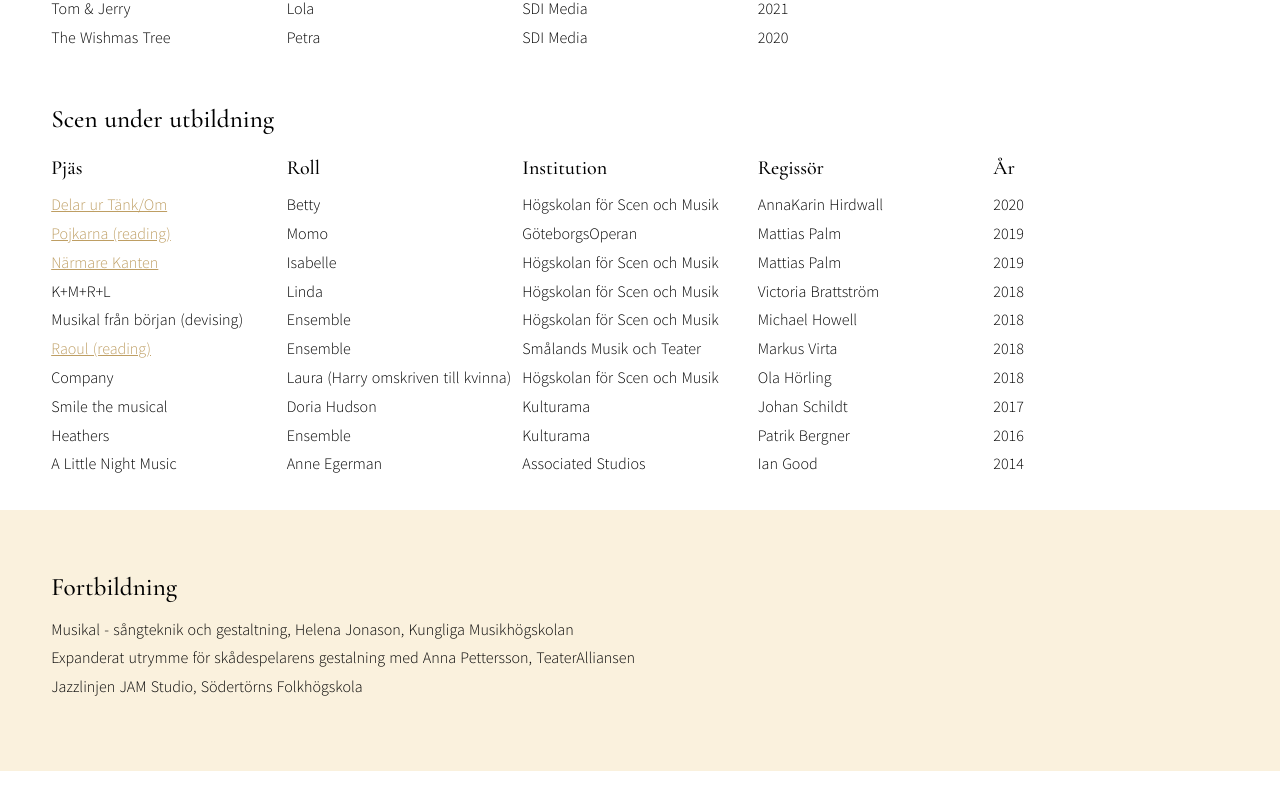
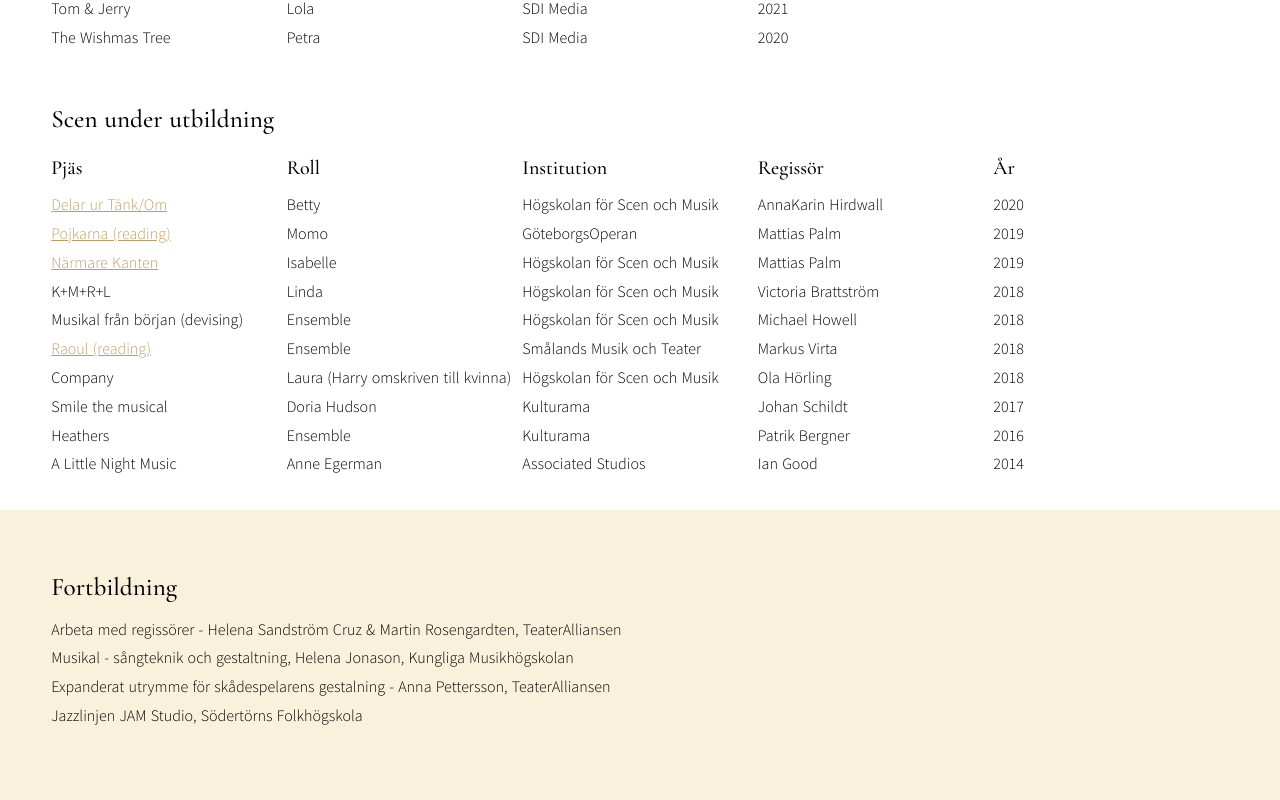
Before and after one commit to kindstrom-solutions/fridalinnell, a Nuxt app: page /cv in a window 1280 px wide. Shown: the part 2854-3654 px from the top of the page. Before the commit the page ends 3625 px from the top, so only its background shows below. Built offline with nearby package versions, Linux system fonts and the light colour scheme.

Commit message:
Added to "forbildning"

```diff
--- a/pages/cv.vue
+++ b/pages/cv.vue
@@ -199,8 +199,10 @@
     <div class="other-section" style="background-color: #faf1dd">
       <h4>Fortbildning</h4>
       <p>
+        Arbeta med regissörer - Helena Sandström Cruz & Martin Rosengardten,
+        TeaterAlliansen <br />
         Musikal - sångteknik och gestaltning, Helena Jonason, Kungliga Musikhögskolan <br />
-        Expanderat utrymme för skådespelarens gestalning med Anna Pettersson,
+        Expanderat utrymme för skådespelarens gestalning - Anna Pettersson,
         TeaterAlliansen <br />
         Jazzlinjen JAM Studio, Södertörns Folkhögskola
       </p>
```
Also changed, not shown: 1 other file (tests, documents, lock files or other folders).
